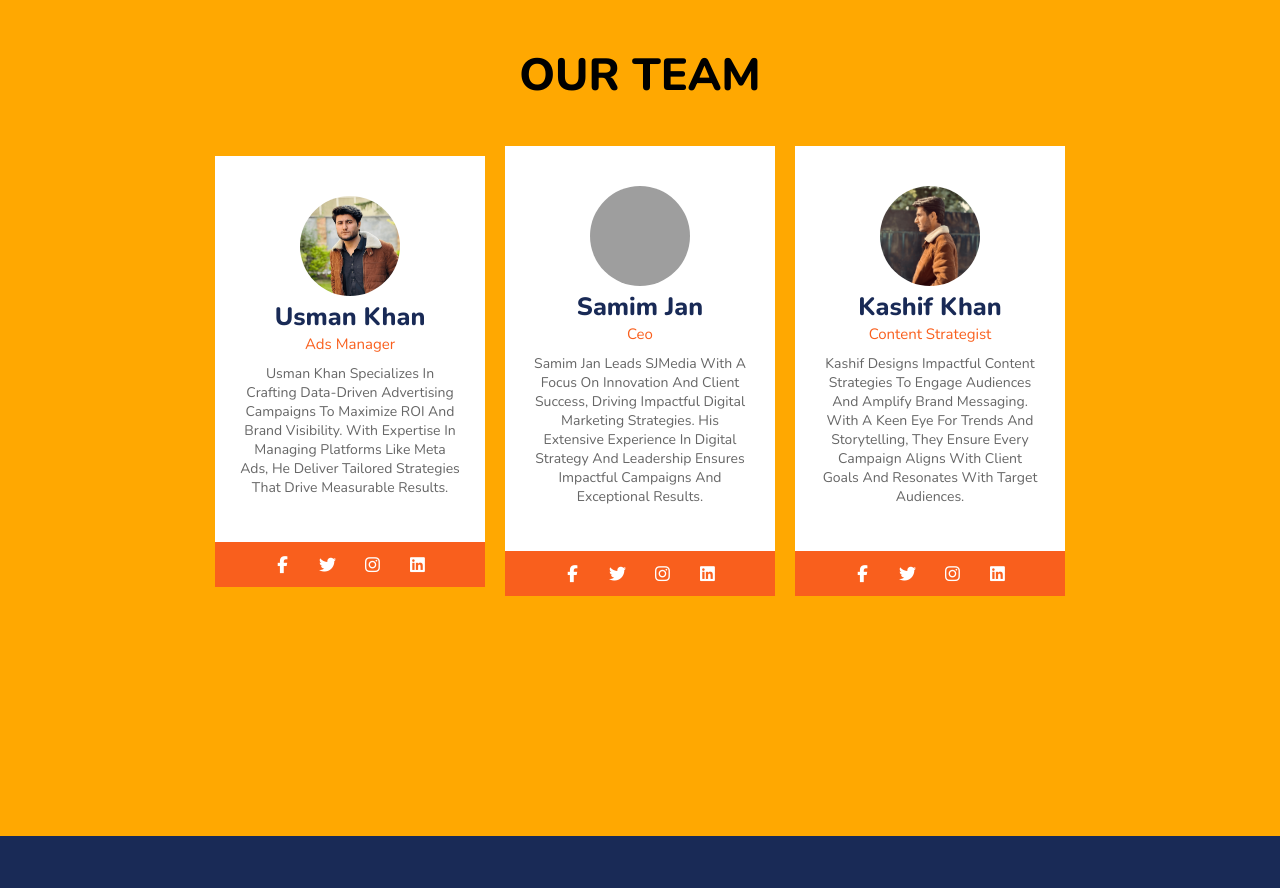
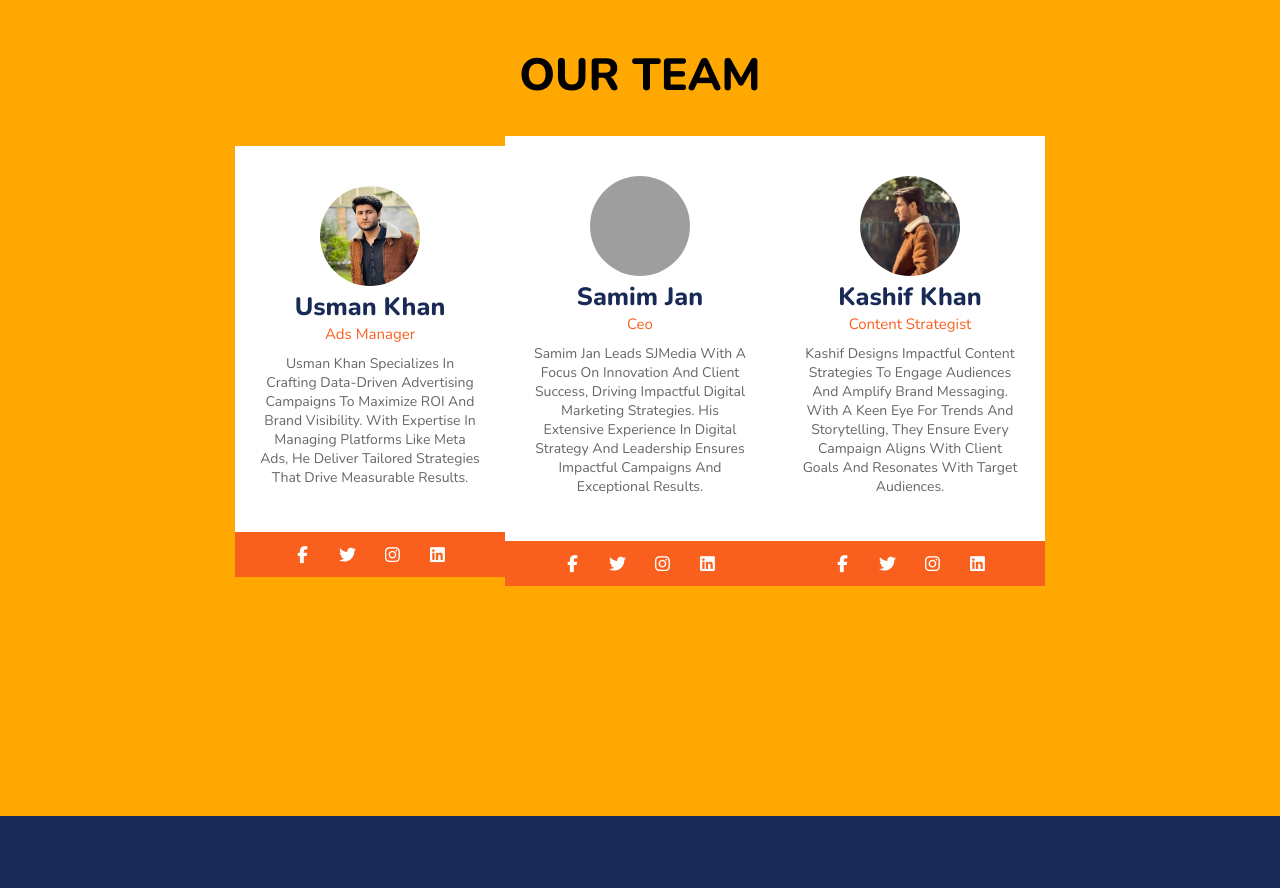
Before and after one commit to Sjuse/SJMedia, a plain HTML site: page index.html in a window 1280 px wide. Shown: the part 3240-4128 px from the top of the page. Drawn offline with nearby package versions, Linux system fonts and the light colour scheme; grey boxes are pictures that could not be loaded.

Commit message:
Update style.css

```diff
--- a/style.css
+++ b/style.css
@@ -464,7 +464,7 @@ header .navbar a:hover{
     width: 27rem;
     background: #fff;
     position: relative;
-    margin: 1rem;
+    margin: 0rem;
     text-align: center;
     padding-top: 4rem;
     padding-bottom: 8rem;
```
